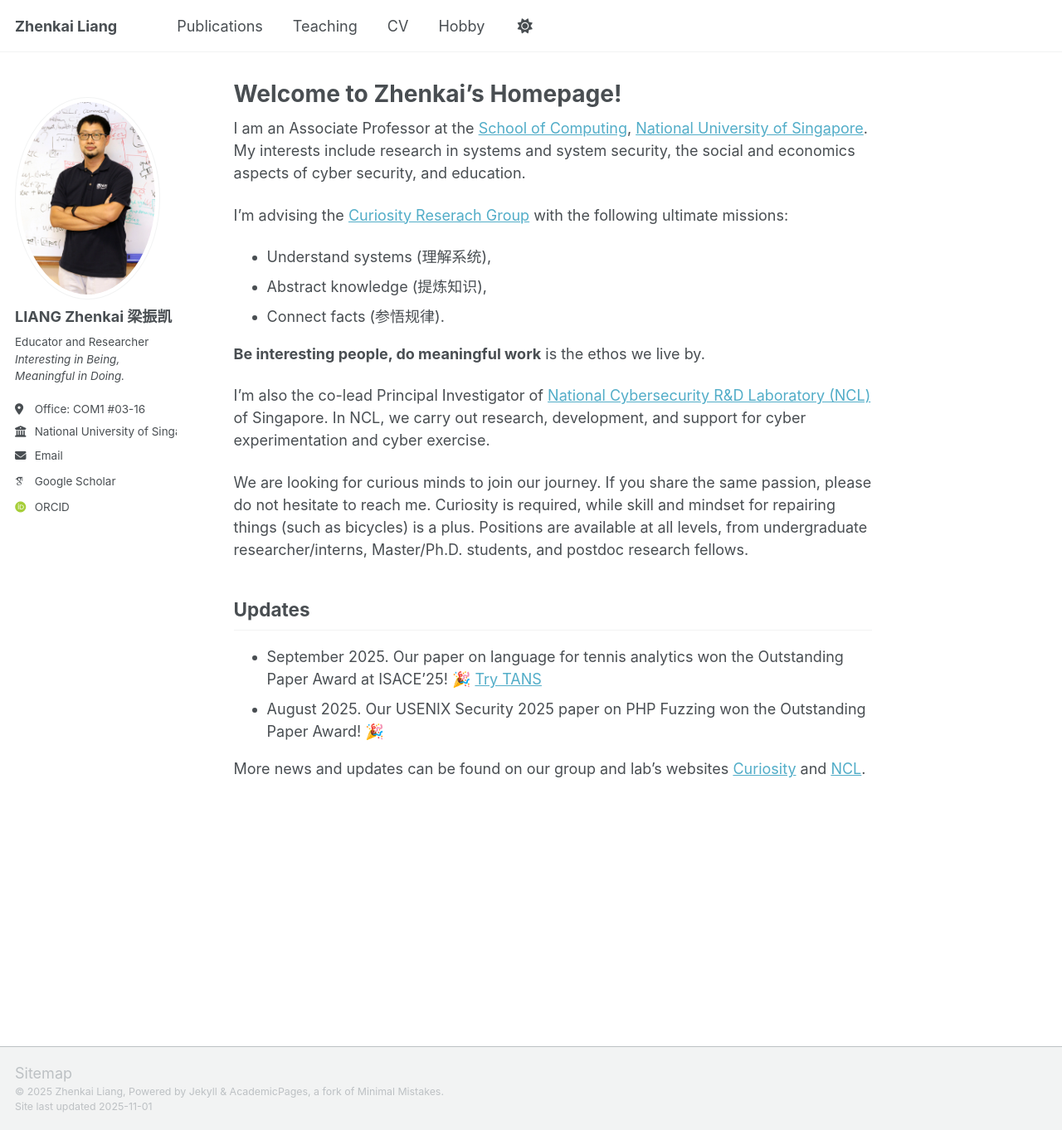
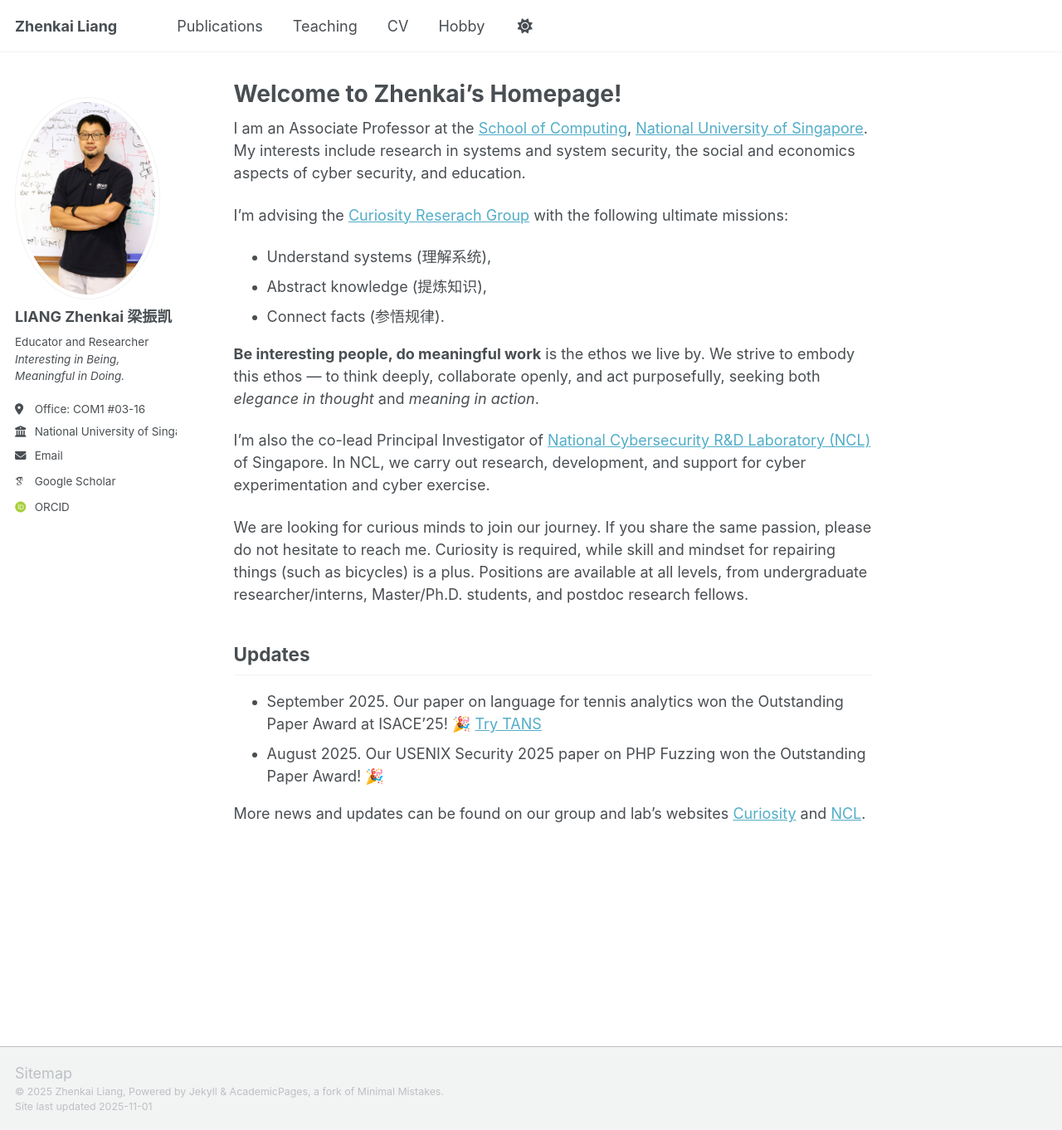
Before and after one commit to zhenkai-liang/zhenkai-liang.github.io, a Jekyll site: the page built from _pages/about.md, in a window 1280 px wide and 1362 px high. Shown: the whole window at 83% size. Built offline with Jekyll 4.4.1, drawn with Linux system fonts in a browser that asks for light colours; some web fonts are replaced; a script that is not in the unit is left out.

Commit message:
Update about.md

```diff
--- a/_pages/about.md
+++ b/_pages/about.md
@@ -14,7 +14,7 @@ I'm advising the [Curiosity Reserach Group](https://curiosity.comp.nus.edu.sg) w
 * Abstract knowledge (提炼知识),
 * Connect facts (参悟规律).
 
-**Be interesting people, do meaningful work** is the ethos we live by.
+**Be interesting people, do meaningful work** is the ethos we live by. We strive to embody this ethos — to think deeply, collaborate openly, and act purposefully, seeking both *elegance in thought* and *meaning in action*.
 
 I'm also the co-lead Principal Investigator of [National Cybersecurity R&D Laboratory (NCL)](https://ncl.sg) of Singapore. In NCL, we carry out research, development, and support for cyber experimentation and cyber exercise.
 
```
